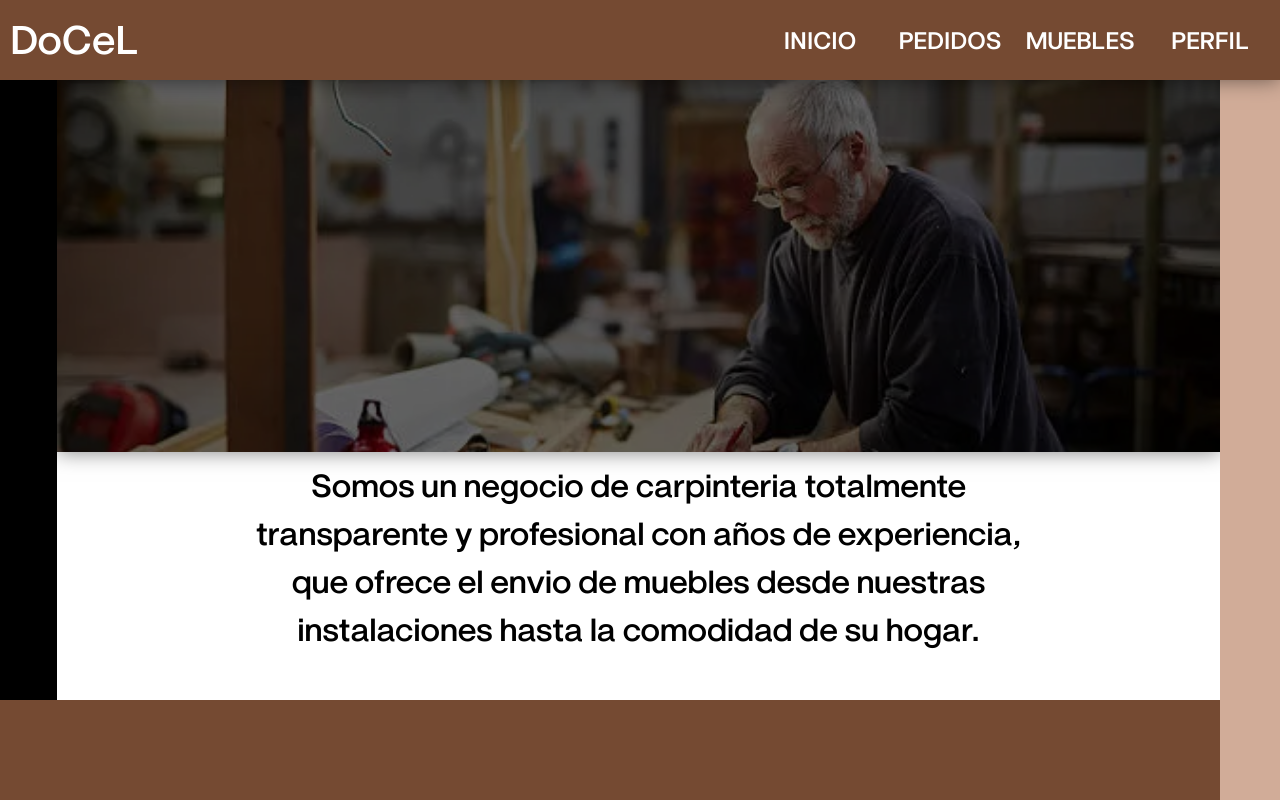
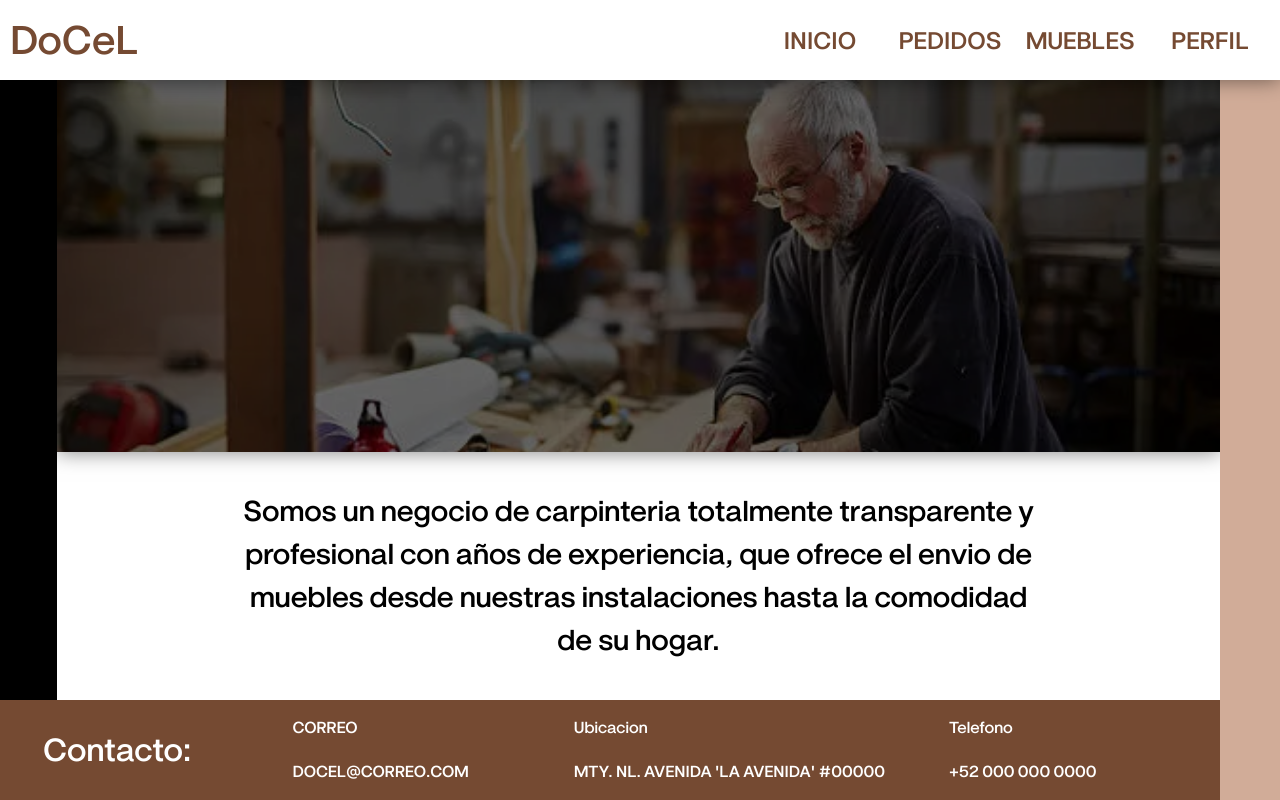
Before and after one commit to Oskarcr/WebDocelPIA, a React (Vite) app: page / in a window 1280 px wide. Built offline with nearby package versions, Linux system fonts and the light colour scheme.

Commit message:
Componente de items para ordenes añadido, pagina de ordenes, y otras cosas

```diff
--- /dev/null
+++ b/src/components/OrderItem.jsx
@@ -0,0 +1,34 @@
+import { Components, Theme } from "@/DocelCore";
+import { Link as RouterLink } from "react-router-dom";
+
+export default function OrderItem({ path = "", src = "", name = "", color = "", price = "" }) {
+    return (
+        <RouterLink className="order-item-card" to={path} style={{
+            display: "flex",
+            flexDirection: "row",
+            width: "70%",
+            height: "180px",
+            border: "3px solid" + Theme.PRIMARY,
+            backgroundColor: Theme.BACKGROUND.MAIN,
+            color: Theme.TEXT.SECONDARY,
+        }}>
+            <div style={{
+                width: "300px",
+                aspectRatio: 4 / 3
+            }}>
+                <img className="order-item-image" src={src} style={{
+                    width: "100%",
+                    height: "100%",
+                    objectFit: "cover"
+                }} />
+            </div>
+            <div style={{
+                flex: "33%"
+            }}>
+                <Components.TextBox className="order-item-name" fontSize={"1.8rem"} content={name} color={Theme.PRIMARY} />
+                <Components.TextBox className="order-item-color" fontSize={"1.8rem"} content={color} color={Theme.PRIMARY} />
+            </div>
+            <Components.TextBox className="order-item-price" fontSize={"1.8rem"} content={"$" + price + " MXN"} alignment="top-right" color={Theme.PRIMARY} style={{ width: "33%" }} />
+        </RouterLink>
+    );
+}
--- a/src/core/Pages.jsx
+++ b/src/core/Pages.jsx
@@ -3,6 +3,7 @@
 import Home from "../pages/Home.jsx";
 import Login from "../pages/Login.jsx";
 import NotFound from "../pages/NotFound.jsx";
+import OrderDetails from "../pages/OrderDetails.jsx";
 import ProductDetails from "../pages/ProductDetails.jsx";
 import Shopping from "../pages/Shopping.jsx";
 import Signup from "../pages/Signup.jsx";
@@ -17,7 +18,8 @@ const Pages = {
     NotFound,
     Shopping,
     Signup,
-    ProductDetails
+    ProductDetails,
+    OrderDetails
 };
 
 Object.freeze(Pages);
--- a/src/pages/Home.jsx
+++ b/src/pages/Home.jsx
@@ -2,7 +2,7 @@ import { Components, Theme } from "@/DocelCore";
 
 export default function Home() {
     return (
-        <Components.Main horizontal>
+        <Components.Main horizontal inverted>
             <div style={{
                 display: "flex",
                 flexDirection: "column",
@@ -13,7 +13,7 @@ export default function Home() {
                     flex: 1,
                     width: "100%",
                 }}>
-                    <Components.Column color={Theme.BLACK}/>
+                    <Components.Column color={Theme.BLACK} />
                     <div style={{
                         display: "flex",
                         flexDirection: "column",
@@ -28,71 +28,74 @@ export default function Home() {
                         }}>
                         </Components.DimmedImage>
                         <div style={{
+                            height: "40%",
                             display: "flex",
                             color: Theme.BLACK,
                             justifyContent: "center",
                             alignItems: "center"
-                            }}>
-                            <Components.TextBox fontSize={32} alignment="center" style={{
+                        }}>
+                            <Components.TextBox fontSize={"1.8rem"} alignment="center" style={{
                                 width: "70%"
-                            }}content="
+                            }} content="
                             Somos un negocio de carpinteria totalmente transparente y profesional con años de
                             experiencia, que ofrece el envio de muebles desde nuestras instalaciones hasta la
                             comodidad de su hogar."></Components.TextBox>
                         </div>
                     </div>
                 </div>
-                <Components.TextBox style={{
+                <div style={{
+                    display: "flex",
                     width: "100%",
                     height: "100px",
+                    justifyContent: "center",
+                    alignItems: "center",
+                    gap: "3rem",
                     backgroundColor: Theme.PRIMARY
-                }} />
+                }}>
+                    <div style={{
+                        width: "20%"
+                    }}>
+                        <Components.TextBox fontSize={"2rem"} alignment="center" color={Theme.TEXT.SECONDARY} content="Contacto:"/>
+                    </div>
+                    <div style={{
+                        display: "flex",
+                        flexDirection: "column",
+                        width: "80%",
+                    }}>
+                        <div style={{
+                            width: "100%",
+                            height: "50%",
+                            display: "flex",
+                            }}>
+                            <Components.TextBox fontSize={"1rem"} alignment="bottom-left" color={Theme.TEXT.SECONDARY} style={{
+                                width: "30%"
+                            }} content="CORREO"/>
+                            <Components.TextBox fontSize={"1rem"} alignment="bottom-left" color={Theme.TEXT.SECONDARY} style={{
+                                width: "40%"
+                            }} content="Ubicacion"/>
+                            <Components.TextBox fontSize={"1rem"} alignment="bottom-left" color={Theme.TEXT.SECONDARY} style={{
+                                width: "30%"
+                            }} content="Telefono"/>
+                        </div>
+                        <div style={{
+                            width: "100%",
+                            height: "50%",
+                            display: "flex",
+                            }}>
+                            <Components.TextBox fontSize={"1rem"} color={Theme.TEXT.SECONDARY} style={{
+                                width: "30%"
+                            }} content="DOCEL@CORREO.COM"/>
+                            <Components.TextBox fontSize={"1rem"} alignment="top-left" color={Theme.TEXT.SECONDARY} style={{
+                                width: "40%"
+                            }} content="MTY. NL. AVENIDA 'LA AVENIDA' #00000"/>
+                            <Components.TextBox fontSize={"1rem"} color={Theme.TEXT.SECONDARY} style={{
+                                width: "30%"
+                            }} content="+52 000 000 0000"/>
+                        </div>
+                    </div>
+                </div>
             </div>
             <Components.Column color={Theme.ACCENT} />
         </Components.Main>
-
-
-        // <Components.Main horizontal>
-        //     <Components.Column color={Theme.BLACK}/>
-        //     <div style={{
-        //         flex: 1,
-        //         position: "relative",
-        //         backgroundColor: Theme.BACKGROUND.MAIN
-        //     }}>
-        //         <Components.DimmedImage src="/furniture/background_home.png" childStyle={{
-        //             display: "flex",
-        //             flexDirection: "column",
-        //             width: "70%",
-        //             height: "100%",
-        //             justifyContent: "center",
-        //             alignItems: "start",
-        //             marginInline: "auto"
-        //         }}
-        //             style={{
-        //                 width: "100%",
-        //                 height: "60%",
-        //                 justifyContent: "center"
-        //             }}>
-        //             <Components.TextBox content="CARPINTERIA Y PINTURA" color={Theme.TEXT.SECONDARY} fontSize={48}/>
-        //             <Components.TextBox content="TUS DISEÑOS FAVORITOS" color={Theme.TEXT.SECONDARY} fontSize={80}/>
-        //             <Components.TextBox content="EN TU ESPACIO" color={Theme.TEXT.SECONDARY} fontSize={80} style={{ marginBottom: "auto"}}/>
-        //         </Components.DimmedImage>
-        //             <Components.TextBox fontSize={32} alignment="center" style={{
-        //                 width: "75%",
-        //                 height: "calc(40% - 60px)",
-        //                 marginInline: "auto"
-        //             }} content="
-        //         Somos un negocio de carpinteria totalmente transparente y profesional con años de
-        //         experiencia, que ofrece el envio de muebles desde nuestras instalaciones hasta la
-        //         comodidad de su hogar."/>
-        //         <Components.Column horizontal color={Theme.PRIMARY}>
-        //             <Components.TextBox content="Contacto:"/>
-        //             <Components.TextBox content="Correo"/>
-        //             <Components.TextBox content="Ubicacion"/>
-        //             <Components.TextBox content="Telefono"/>
-        //         </Components.Column>
-        //     </div>
-        //     <Components.Column color={Theme.ACCENT} />
-        // </Components.Main>
     )
 }
--- /dev/null
+++ b/src/pages/OrderDetails.jsx
@@ -0,0 +1,49 @@
+import { Components, Theme } from "@/DocelCore";
+import OrderItem from "../components/OrderItem";
+
+const orderItems = [
+    { src:"/furniture/closet.png", name: "Armarios", color: "Marron", price: "12600" },
+    { src:"/furniture/chair.png", name: "Sillas", color: "Marron", price: "3400" },
+    { src:"/furniture/bed_base.png", name: "Bases de cama", color: "Marron", price: "9000" },
+    { src:"/furniture/sideboard.png", name: "Aparador", color: "Marron", price: "6500" }
+]
+
+const children = orderItems.map(item => {
+    return <OrderItem src={item.src} name={item.name} color={item.color} price={item.price}></OrderItem>
+})
+
+export default function OrderDetails() {
+    return (
+        <Components.Main horizontal>
+            <Components.Column color={Theme.BLACK} />
+            <div style={{
+                width: "100%"
+            }}>
+                <Components.DimmedImage src="/furniture/background_order.png" style={{
+                    display: "flex",
+                    width: "100%",
+                    height: "25%",
+                    alignItems: "center",
+                }}>
+                    <Components.TextBox fontSize={"40px"} color={Theme.TEXT.SECONDARY} content="DETALLES DEL PEDIDO" style={{
+                        marginLeft: "30px"
+                    }}/>
+                </Components.DimmedImage>
+                <div style={{
+                    display: "flex",
+                    width: "100%",
+                    height: "75%",
+                    paddingTop: "30px",
+                    backgroundColor: Theme.BACKGROUND.SURFACE,
+                    flexDirection: "column",
+                    alignItems: "center",
+                    gap: "30px",
+                    overflowY: "auto"
+                }}>
+                    {children}
+                </div>
+            </div>
+            <Components.Column color={Theme.ACCENT} />
+        </Components.Main>
+    )
+}
--- a/src/pages/Routes.jsx
+++ b/src/pages/Routes.jsx
@@ -6,12 +6,13 @@ export default function AppRoutes() {
     return (
         <BrowserRouter>
             <Routes>
-                <Route path="/not_found" element= {<Pages.NotFound/>} />
-                <Route path="/template" element={<App />} />
-                <Route path="/" element= {<Pages.Home />} />
-                <Route path="/shopping" element={<Pages.Shopping/>} />
+                <Route path="/not_found" element= {<Pages.NotFound/>}/>
+                <Route path="/template" element={<App />}/>
+                <Route path="/" element= {<Pages.Home />}/>
+                <Route path="/shopping" element={<Pages.Shopping/>}/>
+                <Route path="/product_details" element={<Pages.ProductDetails/>}/>
+                <Route path="/order_details" element={<Pages.OrderDetails/>}/>
                 <Route path="/login" element={<Pages.Login/>}/>
-                <Route path="/product_details" element={<Pages.ProductDetails/>}/>
                 <Route path="/signup" element={<Pages.Signup/>}/>
             </Routes>
         </BrowserRouter>
```
Also changed, not shown: public/furniture/background_order.png (added), public/furniture/background_ordercopy.png (added).
